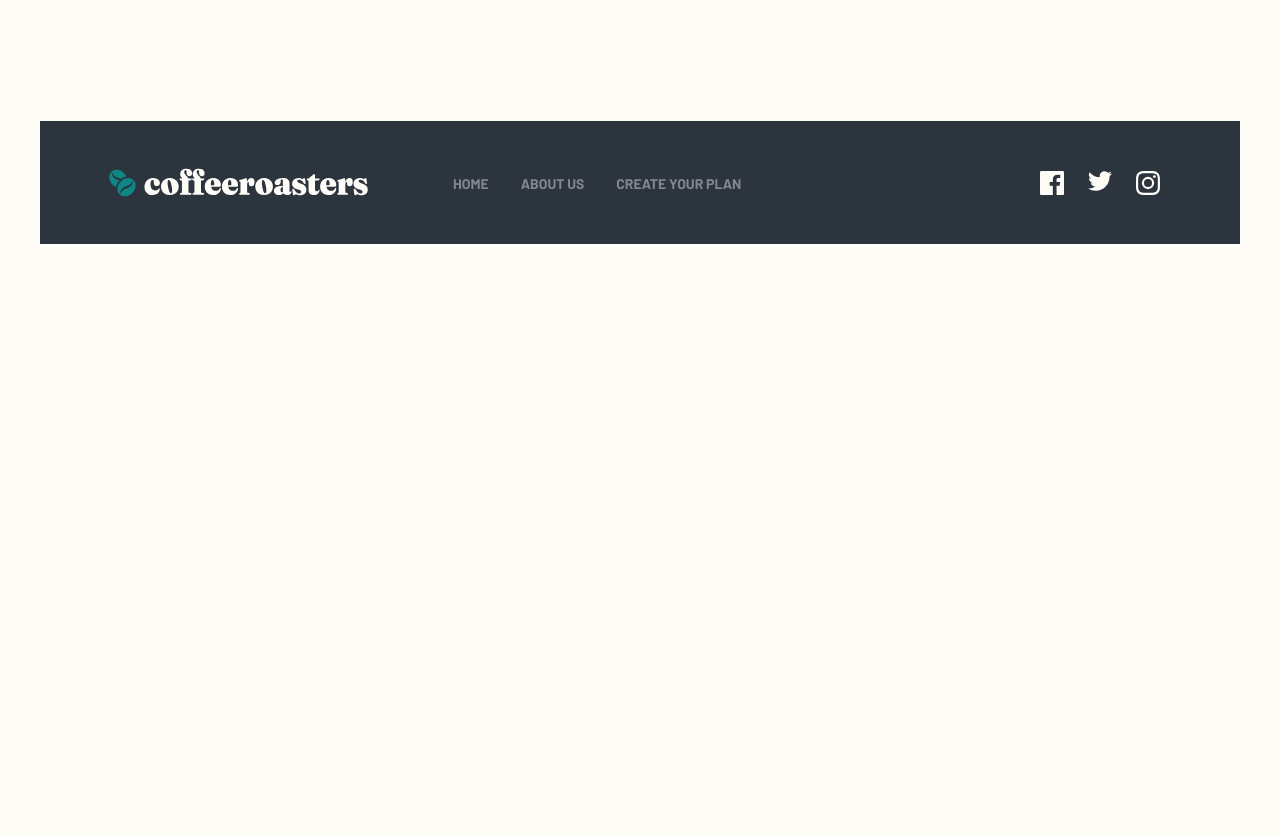
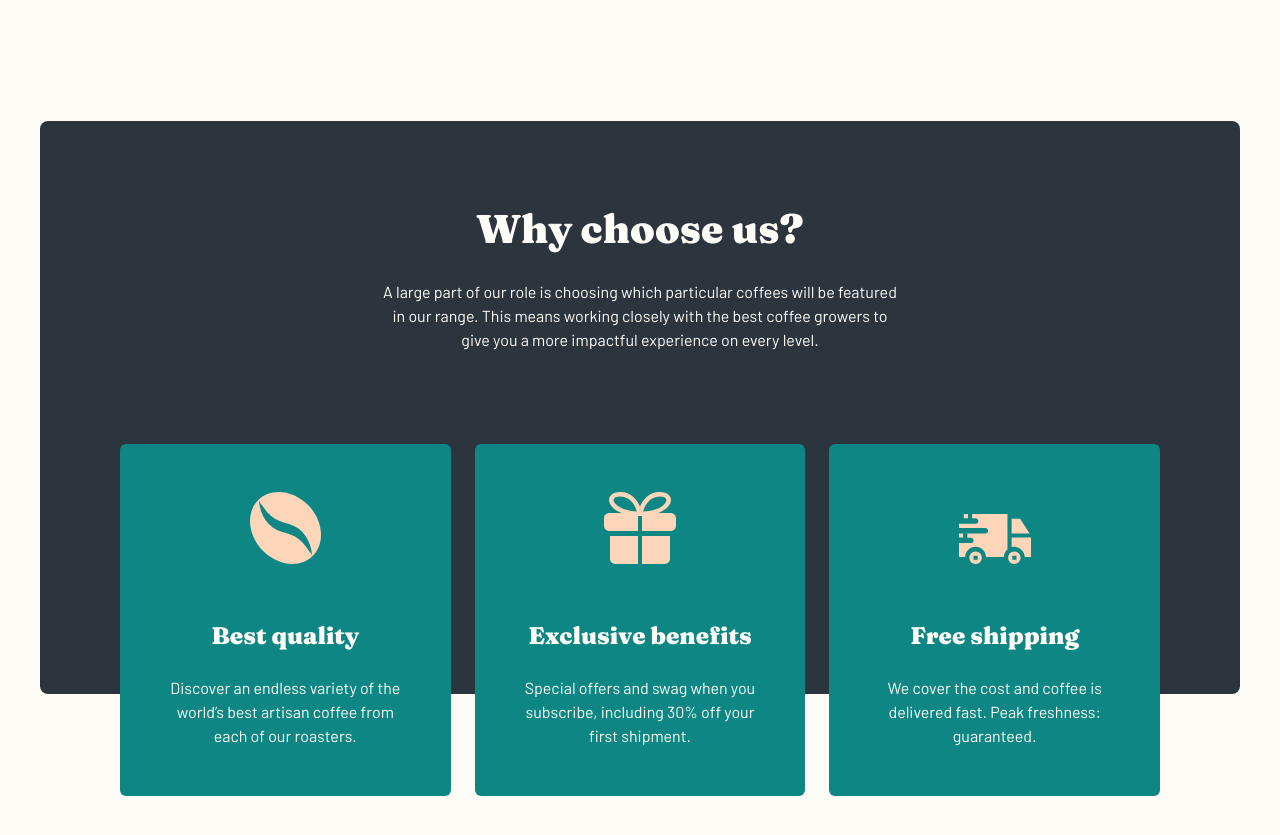
Before and after one commit to GabrielaMendes/vue-coffee-subsrcription-site, a Vue app: page / in a window 1280 px wide. Shown: the part 1460-2295 px from the top of the page. Before the commit the page ends 1768 px from the top, so only its background shows below. Built offline with nearby package versions, Linux system fonts and the light colour scheme.

Commit message:
layout: created homepage benefits section

```diff
--- a/src/views/HomeView.vue
+++ b/src/views/HomeView.vue
@@ -1,5 +1,8 @@
 <script setup>
-import { RouterLink } from "vue-router";
+import { RouterLink } from "vue-router"
+import IconCoffeeBean from "@/components/icons/IconCoffeeBean.vue";
+import IconGift from "@/components/icons/IconGift.vue";
+import IconTruck from "@/components/icons/IconTruck.vue";
 
 const coffees = [
   {
@@ -22,7 +25,27 @@ const coffees = [
     image: "src/assets/images/home/desktop/image-danche.png",
     description: "Ethiopian hand-harvested blend densely packed with vibrant fruit notes",
   },
-]
+];
+
+const benefits = [
+  {
+    name: "Best quality",
+    image: IconCoffeeBean,
+    description:
+      "Discover an endless variety of the world’s best artisan coffee from each of our roasters.",
+  },
+  {
+    name: "Exclusive benefits",
+    image: IconGift,
+    description:
+      "Special offers and swag when you subscribe, including 30% off your first shipment.",
+  },
+  {
+    name: "Free shipping ",
+    image: IconTruck,
+    description: "We cover the cost and coffee is delivered fast. Peak freshness: guaranteed.",
+  },
+];
 </script>
 
 <template>
@@ -32,17 +55,13 @@ const coffees = [
       <div
         class="text-light-beige w-full text-center sm:text-left sm:w-[398px] lg:w-[493px] h-full flex flex-col justify-center items-center md:items-left gap-10"
       >
-        <h1 class="text-[40px] sm:text-5xl lg:text-7xl">
-          Great coffee made simple.
-        </h1>
+        <h1 class="text-[40px] sm:text-5xl lg:text-7xl">Great coffee made simple.</h1>
         <p>
           Start your mornings with the world's best coffees. Try our expertly curated artisan
           coffees from our best roasters delivered directly to your door, at your schedule.
         </p>
         <RouterLink role="button" class="app-button sm:mr-auto" to="/">
-          <span class="text-lg font-fraunces font-black">
-            Create your plan
-          </span>
+          <span class="text-lg font-fraunces font-black"> Create your plan </span>
         </RouterLink>
       </div>
     </section>
@@ -50,22 +69,58 @@ const coffees = [
     <!-- Coffee Collection -->
     <section class="w-full relative">
       <div class="w-full sm:absolute sm:top-6 lg:top-4">
-        <h1 class="extra-padding w-full mb-10 text-grey-text sm:max-lg:p-0 text-center text-3xl xs:text-[min(10vw,_150px)] relative sm:opacity-50 after:collection-overlay">
+        <h2
+          class="extra-padding w-full mb-10 text-grey-text sm:max-lg:p-0 text-center text-3xl xs:text-[min(10vw,_150px)] relative sm:opacity-50 after:collection-overlay"
+        >
           our collection
-        </h1>
+        </h2>
       </div>
 
-      <div class="lg:flex gap-[30px] justify-between items-start extra-padding relative z-10 sm:pt-14">
-        <div v-for="coffee in coffees" :key="coffee.name" class="max-lg:mb-14 max-lg:last:mb-0 flex flex-1 flex-col items-center justify-center gap-6 sm:gap-10 lg:gap-[71px] sm:max-lg:flex-row">
-
-          <img :src="coffee.image" alt="coffee illustration" class="w-[200px] sm:w-[255px]">
+      <div
+        class="lg:flex gap-[30px] justify-between items-start extra-padding relative z-10 sm:pt-14"
+      >
+        <div
+          v-for="coffee in coffees"
+          :key="coffee.name"
+          class="max-lg:mb-14 max-lg:last:mb-0 flex flex-1 flex-col items-center justify-center gap-6 sm:gap-10 lg:gap-[71px] sm:max-lg:flex-row"
+        >
+          <img :src="coffee.image" alt="coffee illustration" class="w-[200px] sm:w-[255px]" />
 
           <div class="text-center sm:max-lg:text-left">
-            <h2 class="text-2xl mb-4 sm:mb-6">{{ coffee.name }}</h2>
+            <h3 class="text-2xl mb-4 sm:mb-6">{{ coffee.name }}</h3>
             <p>{{ coffee.description }}</p>
           </div>
         </div>
       </div>
     </section>
+
+    <!-- Why Choose Us -->
+    <section class="w-full text-light-beige text-center">
+      <div class="bg-dark-grey-bg  extra-padding rounded-lg  w-full h-[902px] sm:h-[573px] overflow-visible">
+        <div class="py-16 lg:py-20 lg:w-1/2 mx-auto">
+          <h2 class="mb-6 text-[28px] sm:text-[32px] lg:text-[40px]">Why choose us?</h2>
+          <p>
+            A large part of our role is choosing which particular coffees will be featured in our
+            range. This means working closely with the best coffee growers to give you a more
+            impactful experience on every level.
+          </p>
+        </div>
+      </div>
+
+        <div class="extra-padding grid grid-rows-3 lg:grid-rows-1 lg:grid-cols-3 gap-6 -mt-[620px] sm:-mt-[320px] lg:-mt-[250px]">
+          <div
+            v-for="benefit in benefits"
+            :key="benefit.name"
+            class="bg-primary-green rounded-md text-center text-light-beige p-12 last:pt-[70px] last:sm:max-lg:pt-12 flex flex-col sm:max-lg:flex-row items-center gap-14 sm:max-lg:gap-12"
+          >
+            <component :is="benefit.image" class="shrink-0"></component>
+
+            <div class="sm:max-lg:text-left">
+              <h3 class="mb-6 text-2xl">{{ benefit.name }}</h3>
+              <p>{{ benefit.description }}</p>
+            </div>
+          </div>
+        </div>
+    </section>
   </main>
 </template>
```
